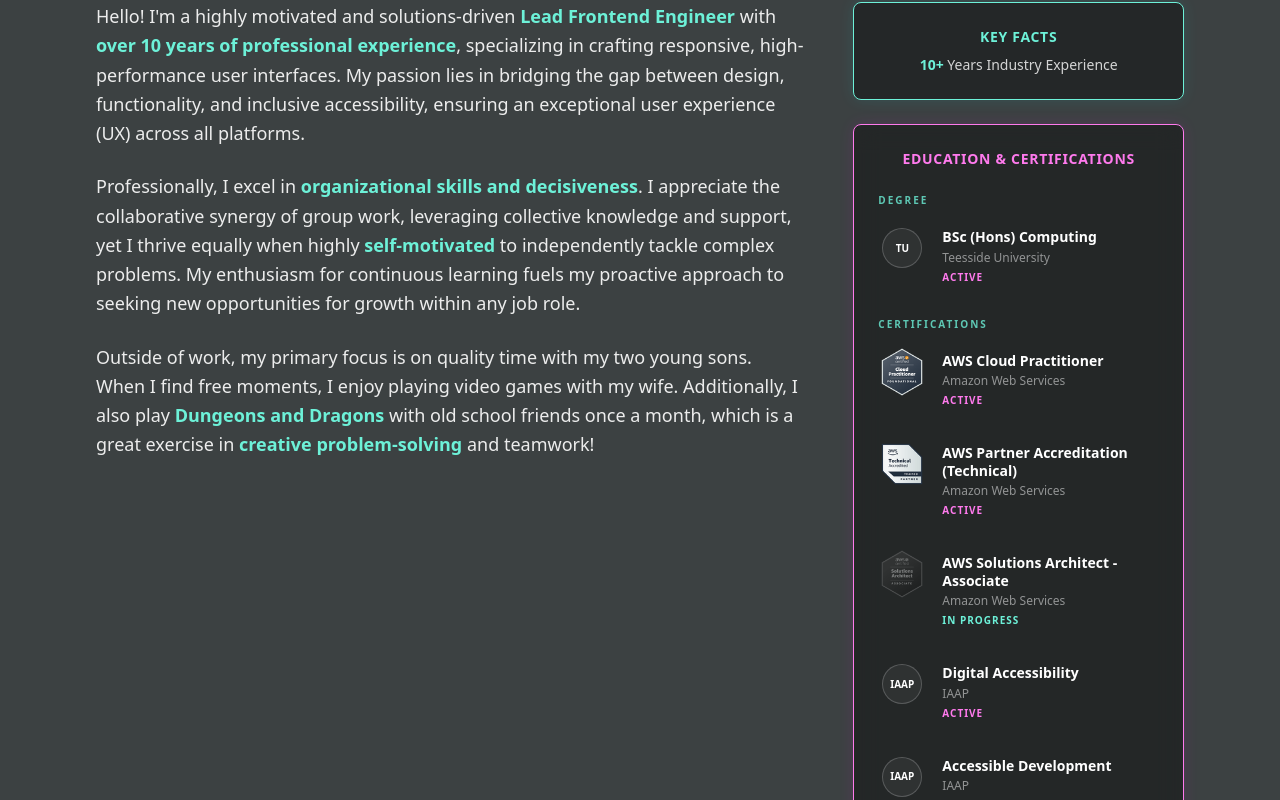
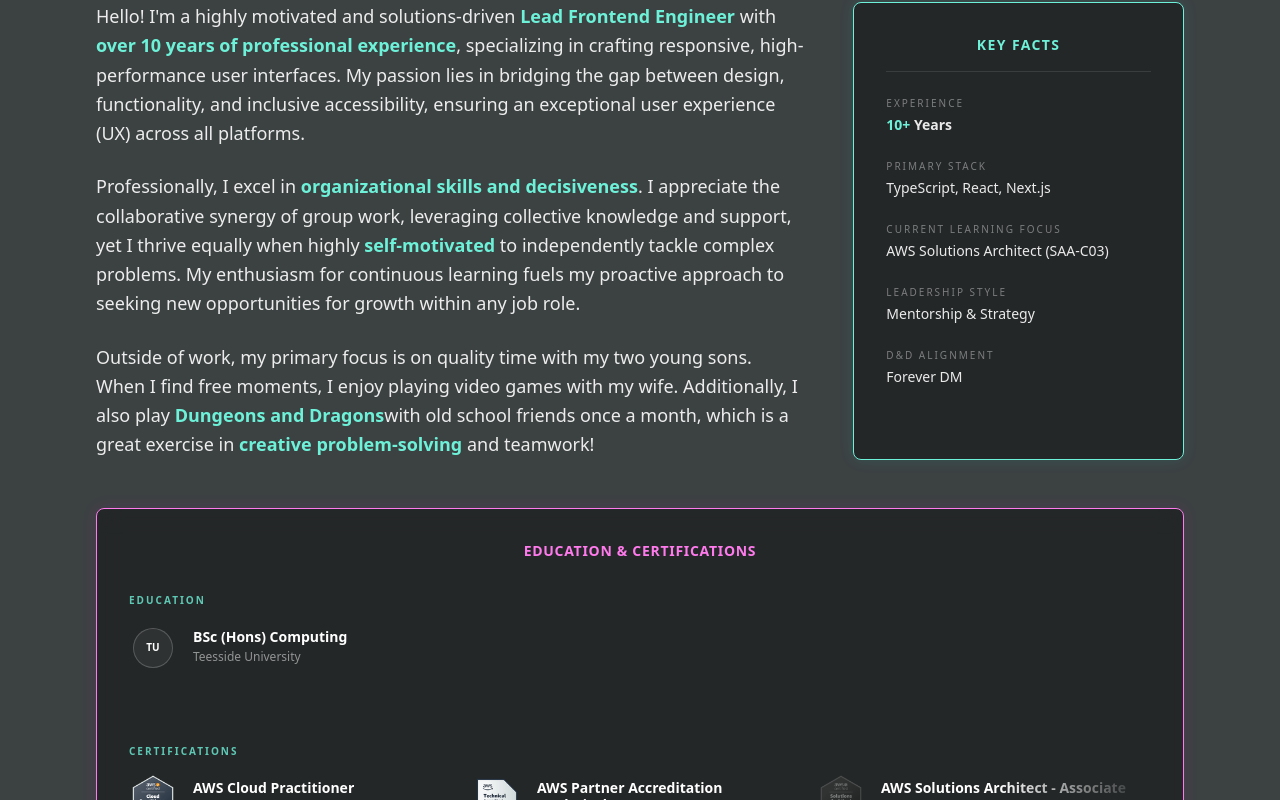
Before and after one commit to joshhallan/portfolio2025, a Next.js app: page / in a window 1280 px wide. Shown: the part 760-1560 px from the top of the page. Built offline with nearby package versions, Linux system fonts and the light colour scheme.

Commit message:
Refactor About component: enhance layout, improve spacing, and update content for clarity

```diff
--- a/src/components/HomePage/About/About.tsx
+++ b/src/components/HomePage/About/About.tsx
@@ -24,9 +24,8 @@
   );
 
   const scrollContainerClasses = `
-    flex flex-row overflow-x-auto gap-4 pb-4 snap-x scrollbar-hide
+    flex flex-row overflow-x-auto gap-6 pb-6 snap-x scrollbar-hide
     [mask-image:linear-gradient(to_right,white_85%,transparent_100%)]
-    md:pb-0 md:gap-8 md:[mask-image:none] md:flex-col md:overflow-visible
   `;
 
   return (
@@ -35,7 +34,8 @@
         About Me
       </h2>
 
-      <div className="grid grid-cols-1 lg:grid-cols-3 gap-12">
+      <div className="grid grid-cols-1 lg:grid-cols-3 gap-12 mb-12">
+        {/* BIO SECTION */}
         <div className="lg:col-span-2 text-lg text-white/90 space-y-6 leading-relaxed">
           <p>
             Hello! I&apos;m a highly motivated and solutions-driven{" "}
@@ -45,8 +45,8 @@
             </span>
             , specializing in crafting responsive, high-performance user
             interfaces. My passion lies in bridging the gap between design,
-            functionality, and inclusive accessibility, ensuring an exceptional user experience (UX) across
-            all platforms.
+            functionality, and inclusive accessibility, ensuring an exceptional
+            user experience (UX) across all platforms.
           </p>
 
           <p>
@@ -66,41 +66,77 @@
             Outside of work, my primary focus is on quality time with my two
             young sons. When I find free moments, I enjoy playing video games
             with my wife. Additionally, I also play{" "}
-            <span style={neonAccentStyle}>Dungeons and Dragons</span> with old
-            school friends once a month, which is a great exercise in{" "}
+            <span style={neonAccentStyle}>Dungeons and Dragons</span>
+            with old school friends once a month, which is a great exercise in{" "}
             <span style={neonAccentStyle}>creative problem-solving</span> and
             teamwork!
           </p>
         </div>
 
-        <div className="lg:col-span-1 space-y-6">
         {/* KEY FACTS */}
-          <div className="p-6 rounded-lg text-center bg-black/40 border border-[var(--neon-blue)] shadow-[0_0_15px_rgba(0,255,255,0.1)]">
-            <p
-              className="font-semibold uppercase tracking-wider text-sm mb-2"
-              style={{ color: "var(--neon-blue)" }}
-            >
+        <div className="p-8 rounded-lg bg-black/40 border border-[var(--neon-blue)] shadow-[0_0_15px_rgba(0,255,255,0.1)] space-y-6">
+          <h3 className="font-semibold uppercase tracking-widest text-sm text-[var(--neon-blue)] text-center border-b border-white/10 pb-4">
             Key Facts
+          </h3>
+          <div className="grid grid-cols-1 gap-6">
+            <div>
+              <p className="text-[10px] uppercase text-white/40 tracking-[0.2em] mb-1">
+                Experience
               </p>
-            <p className="text-white/80 text-sm">
-              <span style={neonAccentStyle}>10+</span> Years Industry Experience
+              <p className="text-white/90 text-sm font-bold">
+                <span style={{ color: "var(--neon-blue)" }}>10+</span> Years
               </p>
             </div>
+            <div>
+              <p className="text-[10px] uppercase text-white/40 tracking-[0.2em] mb-1">
+                Primary Stack
+              </p>
+              <p className="text-white/90 text-sm">
+                TypeScript, React, Next.js
+              </p>
+            </div>
+            <div>
+              <p className="text-[10px] uppercase text-white/40 tracking-[0.2em] mb-1">
+                Current learning focus
+              </p>
+              <p className="text-white/90 text-sm">
+                AWS Solutions Architect (SAA-C03)
+              </p>
+            </div>
+            <div>
+              <p className="text-[10px] uppercase text-white/40 tracking-[0.2em] mb-1">
+                Leadership style
+              </p>
+              <p className="text-white/90 text-sm">
+                Mentorship & Strategy
+              </p>
+            </div>
+            <div>
+              <p className="text-[10px] uppercase text-white/40 tracking-[0.2em] mb-1">
+                D&D Alignment
+              </p>
+              <p className="text-white/90 text-sm">
+                Forever DM
+              </p>
+            </div>
+          </div>
+        </div>
+      </div>
 
-          <div className="p-6 rounded-lg bg-black/40 backdrop-blur-md border border-[var(--neon-pink)] shadow-[0_0_15px_rgba(255,0,255,0.1)]">
+      {/* BOTTOM SECTION*/}
+      <div className="p-8 rounded-lg bg-black/40 backdrop-blur-md border border-[var(--neon-pink)] shadow-[0_0_15px_rgba(255,0,255,0.1)]">
         <h3
-              className="font-semibold uppercase tracking-wider text-sm mb-6 text-center"
+          className="font-semibold uppercase tracking-wider text-sm mb-8 text-center"
           style={{ color: "var(--neon-pink)" }}
         >
           Education & Certifications
         </h3>
 
-            <div className="space-y-8">
-              {/* DEGREE GROUP */}
+        <div className="space-y-12">
           {degrees.length > 0 && (
             <div>
               <h4 className="text-[var(--neon-blue)] text-[10px] font-bold uppercase mb-4 tracking-[0.2em] opacity-80">
-                    Degree
+                Education
               </h4>
               <div className={scrollContainerClasses}>
                 {degrees.map((cert) => (
@@ -110,9 +146,8 @@
             </div>
           )}
 
-              {/* CERTIFICATION GROUP */}
           {certifications.length > 0 && (
-                <div className="relative">
+            <div>
               <h4 className="text-[var(--neon-blue)] text-[10px] font-bold uppercase mb-4 tracking-[0.2em] opacity-80">
                 Certifications
               </h4>
@@ -121,14 +156,14 @@
                   <CertRow key={cert.id} cert={cert} />
                 ))}
               </div>
-
-                  <div className="flex justify-center mt-3 md:hidden">
-                    <span className="text-[8px] text-white uppercase tracking-[0.3em]">
-                      Swipe to view more
-                    </span>
+            </div>
+          )}
         </div>
 
-                  <div className="mt-6 pt-4 border-t border-white/10 text-center lg:text-left">
+        <div className="mt-8 pt-6 border-t border-white/10 flex flex-col md:flex-row justify-between items-center gap-4">
+          <span className="text-[10px] text-white/40 uppercase tracking-[0.3em]">
+            Scroll to explore →
+          </span>
           <a
             href="https://www.credly.com/users/your-profile-url"
             target="_blank"
@@ -139,17 +174,12 @@
           </a>
         </div>
       </div>
-              )}
-            </div>
-          </div>
-        </div>
-      </div>
     </section>
   );
 }
 
 const CertRow = ({ cert }: { cert: Certification }) => (
-  <div className="flex items-start group flex-shrink-0 w-[90%] snap-start md:w-full">
+  <div className="flex items-start group flex-shrink-0 w-[85%] md:w-[320px] snap-start">
     <div className="flex-shrink-0 w-12 h-12 flex items-center justify-center mr-4 transition-transform group-hover:scale-110">
       {cert.logo ? (
         <Image
@@ -157,9 +187,7 @@
           alt={`${cert.title} badge`}
           width={48}
           height={48}
-          className={`object-contain ${
-            cert.status !== "Active" ? "opacity-40 grayscale" : ""
-          }`}
+          className={`object-contain ${cert.status !== "Active" ? "opacity-40 grayscale" : ""}`}
         />
       ) : (
         <div className="w-10 h-10 rounded-full border border-white/20 flex items-center justify-center bg-white/5">
@@ -170,30 +198,30 @@
       )}
     </div>
     <div className="flex-grow min-w-0 pt-1">
-      <h5 className="text-sm font-bold text-white leading-tight line-clamp-2 md:line-clamp-none">
+      <h5 className="text-sm font-bold text-white leading-tight">
         {cert.title}
       </h5>
       <p className="text-xs text-white/50 mt-1">{cert.institution}</p>
 
-      <div className="mt-1">
+      {cert.classification === "Certification" && (
+        <div className="mt-2">
           {cert.status === "Active" && (
             <p className="text-[10px] text-[var(--neon-pink)] font-bold uppercase tracking-widest flex items-center gap-1">
-
               Active
             </p>
           )}
           {cert.status === "In progress" && (
             <p className="text-[10px] text-[var(--neon-blue)] font-bold uppercase tracking-widest flex items-center gap-1">
-
               In progress
             </p>
           )}
           {cert.status === "Lapsed" && (
-          <p className="text-[10px] text-white/50 font-bold uppercase tracking-widest ">
+            <p className="text-[10px] text-white/50 font-bold uppercase tracking-widest">
               Formerly Accredited
             </p>
           )}
         </div>
+      )}
     </div>
   </div>
 );
```
Lines whose indentation alone changed are shown as unchanged.
